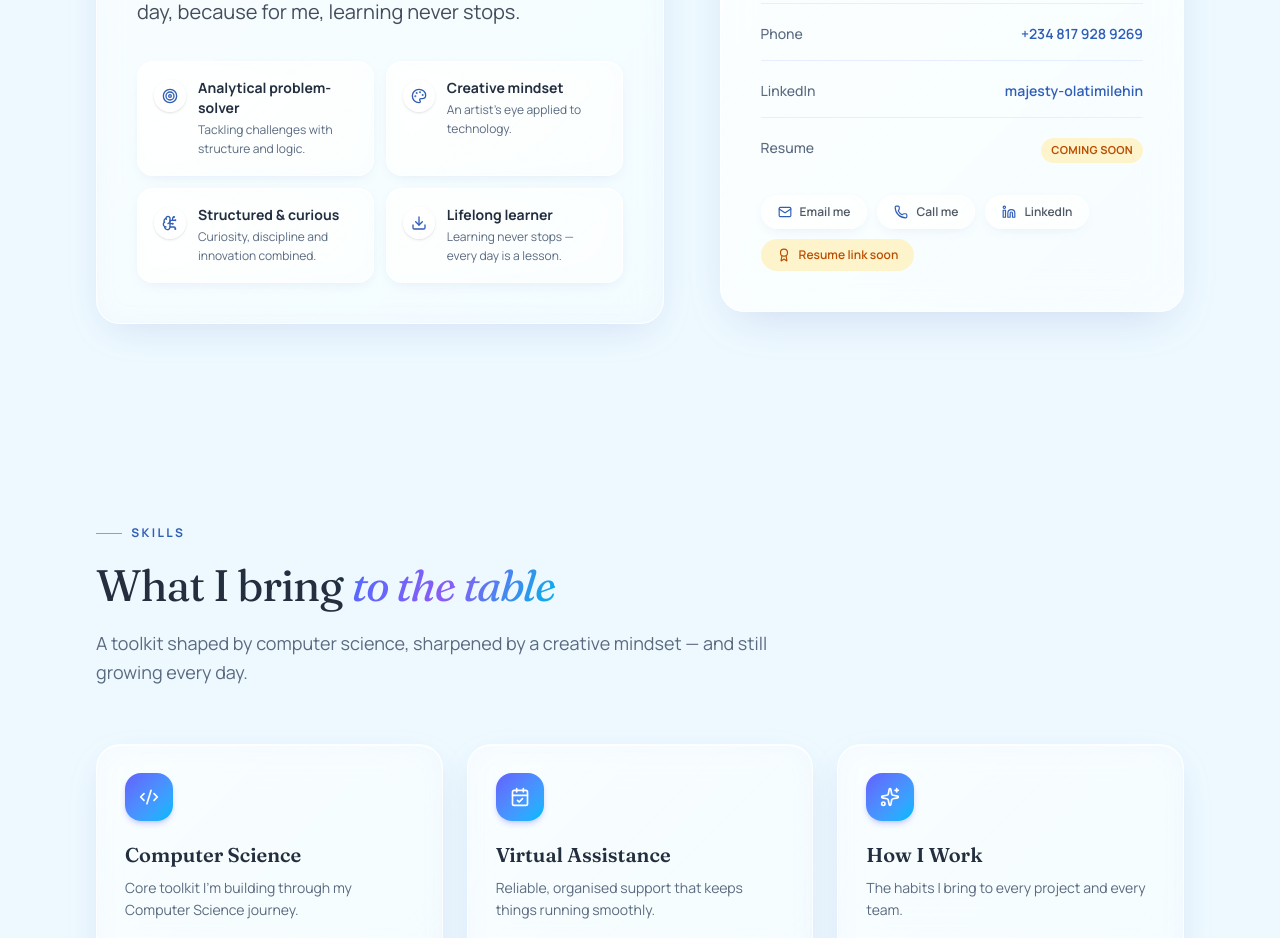
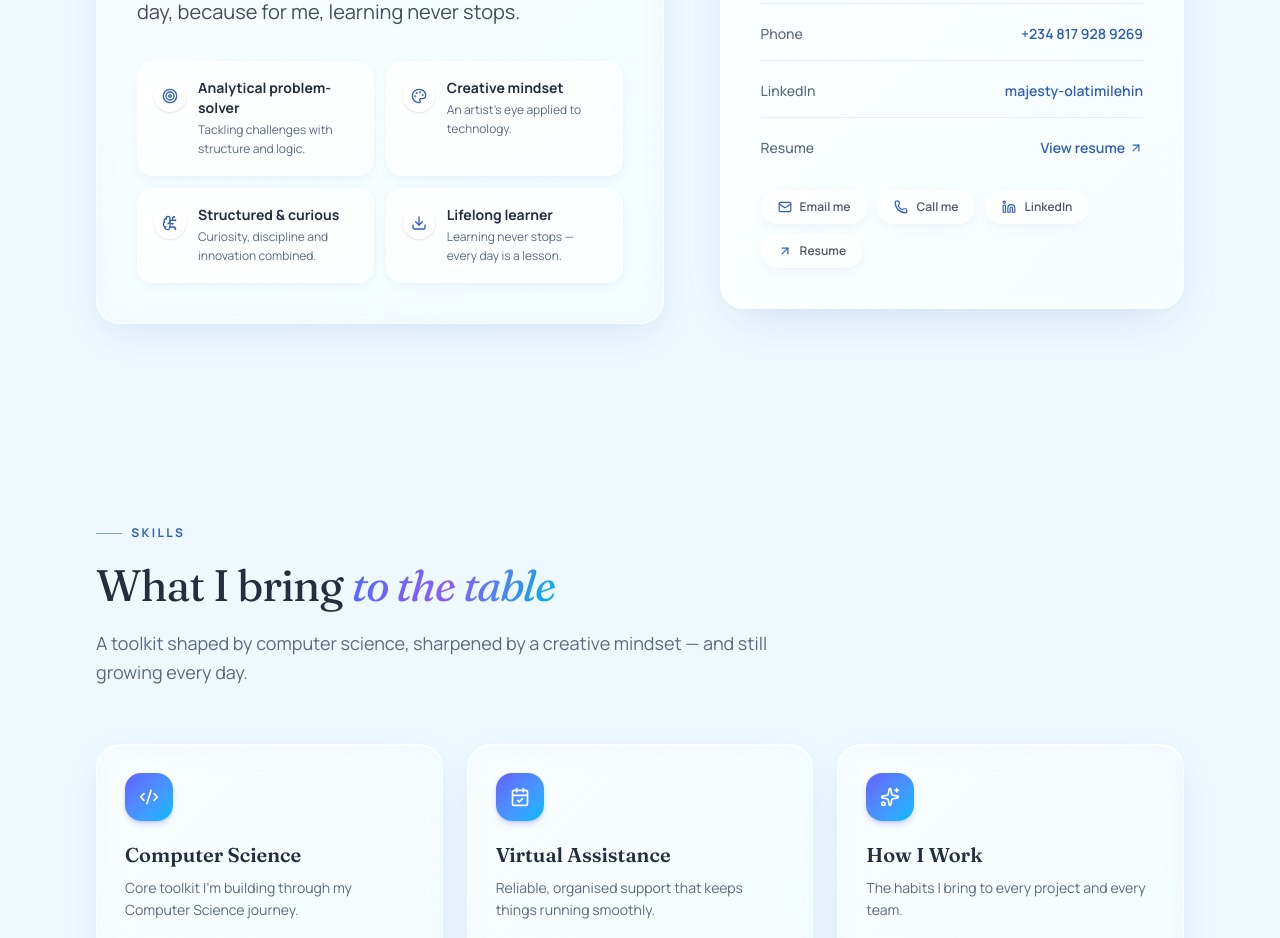
Before and after one commit to majolat2000/majolat2000-portfolio, a React (Vite) app: page / in a window 1280 px wide. Shown: the part 1340-2278 px from the top of the page. Built offline with nearby package versions, Linux system fonts and the light colour scheme; no server answers; what @convex-dev/auth would draw is missing.

Commit message:
"about me" section update

```diff
--- a/src/components/portfolio/About.tsx
+++ b/src/components/portfolio/About.tsx
@@ -1,5 +1,5 @@
 import {
-  Award,
+  ArrowUpRight,
   BrainCircuit,
   Download,
   Linkedin,
@@ -125,9 +125,15 @@ export function About() {
                 <span className="text-sm font-medium text-muted-foreground">
                   Resume
                 </span>
-                <span className="inline-flex items-center gap-1.5 rounded-full bg-amber-100/90 px-2.5 py-1 text-[11px] font-bold uppercase tracking-wide text-amber-700">
-                  Coming soon
-                </span>
+                <a
+                  href={portfolio.resumeUrl}
+                  target="_blank"
+                  rel="noopener noreferrer"
+                  className="inline-flex items-center gap-1 text-right text-sm font-semibold text-primary transition-colors hover:text-primary/75"
+                >
+                  View resume
+                  <ArrowUpRight className="h-3.5 w-3.5" />
+                </a>
               </li>
             </ul>
             <div className="mt-8 flex flex-wrap gap-2.5">
@@ -154,10 +160,15 @@ export function About() {
                 <Linkedin className="h-3.5 w-3.5 text-primary" />
                 LinkedIn
               </a>
-              <span className="inline-flex items-center gap-2 rounded-full bg-amber-100/90 px-4 py-2 text-xs font-semibold text-amber-700">
-                <Award className="h-3.5 w-3.5" />
-                Resume link soon
-              </span>
+              <a
+                href={portfolio.resumeUrl}
+                target="_blank"
+                rel="noopener noreferrer"
+                className="glass-chip inline-flex items-center gap-2 rounded-full px-4 py-2 text-xs font-semibold text-foreground/80 transition-all hover:-translate-y-0.5 hover:text-foreground hover:shadow-lg"
+              >
+                <ArrowUpRight className="h-3.5 w-3.5 text-primary" />
+                Resume
+              </a>
             </div>
           </div>
         </Reveal>
```
